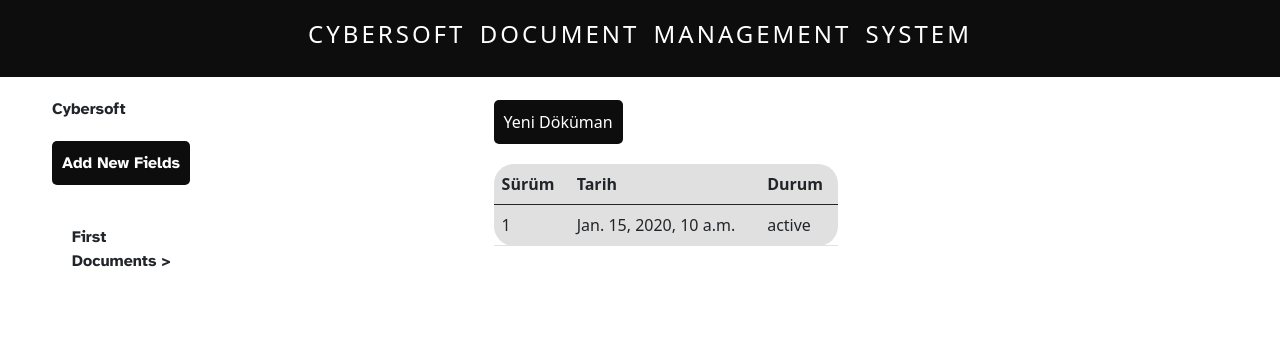
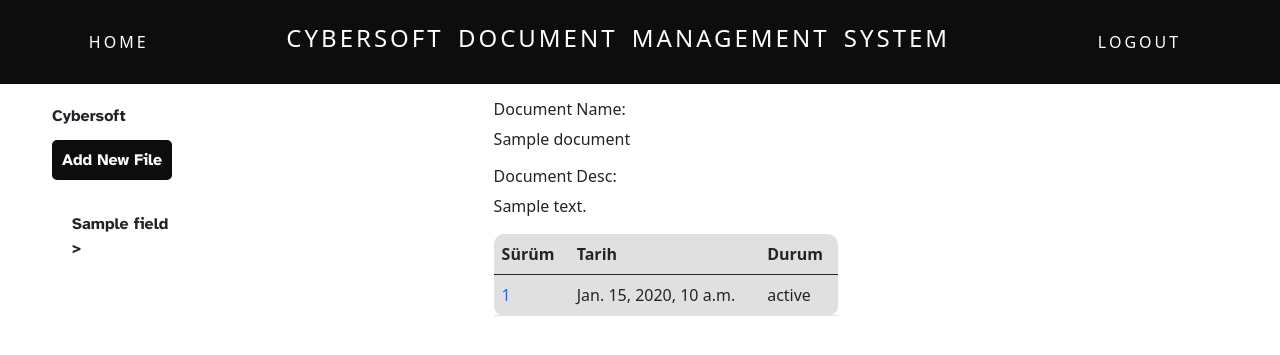
Before and after one commit to talip-git/FileManagementSystemDjango, a Django app: template templates/table.html in a window 1280 px wide. Shown: the top 355 px of the page. Run offline with Django 3.2, Linux system fonts and the light colour scheme; tables that the repository leaves empty hold one stand-in row (values such as "Sample post"); the template is opened without the code that fills it: values that come from a table or form of the project are taken from there, most other values are stand-ins (such as "Sample title", 1, 10 or a date in 2020).

Commit message:
new stuff file download not working

```diff
--- a/filemanager/models.py
+++ b/filemanager/models.py
@@ -8,6 +8,7 @@
     username = models.CharField(max_length=20)
     password = models.CharField(max_length=20)
     email = models.CharField(max_length=20)
+    isAdmin = models.BooleanField(default=False)
 
 class Document(models.Model):
     document_name = models.CharField(max_length=30,default='undefined')
--- a/filemanager/urls.py
+++ b/filemanager/urls.py
@@ -4,6 +4,8 @@
     path('',views.index,name='login'),
     path('register/',views.register,name='register'),
     path('home/',views.home,name="home"),
-    path('home/<str:document_field>',views.specific_docfield,name="home"),
+    path('home/<str:document_name>',views.specific_docfield,name="home"),
     path('addDocument/',views.addDocument,name="addDocument"),
+    path('home/download/<str:document_name>/<str:document_version>',views.download,name="download"),
+    path('logout/',views.logout,name="logout"),
 ]
--- a/static/css/main.css
+++ b/static/css/main.css
@@ -9,7 +9,7 @@
 }
 .table{
     background-color: rgb(224, 224, 224);
-    border-radius: 20px;
+    border-radius: 10px;
     padding: 100px;
 }
 .document-table tr{
--- a/static/css/style.css
+++ b/static/css/styles.css
@@ -7,17 +7,21 @@
 }
 .root{
     display: flex;
+    justify-content: space-between;
 }
 .nav{
     background-color: rgb(14, 13, 13);
     padding: 20px;
     color: white;
     display: flex;
-    justify-content: center;
+    justify-content: space-around;
     align-items: center;
     text-transform: uppercase;
     word-spacing: 5px;
     letter-spacing: 3px;
+}
+.nav a{
+    color: white;
 }
 .sidebar{
     font-family: 'Atkinson Hyperlegible', sans-serif;
--- a/templates/home.html
+++ b/templates/home.html
@@ -1,24 +1,32 @@
 {% extends 'index.html' %}
 {% block main %}
+<nav class="nav">
+  <a href="/home">Home</a>
+  <h4>Cybersoft Document Management System</h4>
+  <a href="/logout" class="btn-add">Logout</a>
+</nav>
 <div class="sidebar">
   <ul id = "sidebar-list">
       <li>Cybersoft</li>
       <li>
-        <button type="button" class="btn-add" data-bs-toggle="modal" data-bs-target="#exampleModal">
-          Add New Fields
-        </button>
+        <a href="/addDocument" class="btn-add">Add New File</a>
       </li>
-      <li id="listItem1">
-        <div class="sidebar-inner-container" id="documentContainer1">
-          <div id="div">
-            First Documents >
-            <ul class="sidebar-inner-list" id="innerList1">
-              <li><a href="/home/hello">Hello</a></li>
-              <li>Second</li>
-            </ul>
+      {% for field in fields  %}
+        <li>
+          <div class="sidebar-inner-container">
+            <div id = "div">
+                {{field.field}} >
+                <ul class="sidebar-inner-list" id = "{{field.field}}">
+                {% for document in alldocuments %}
+                  {% if document.field == field.field %}
+                    <li ><a href = "/home/{{document.document_name}}">{{document.document_name}}</a></li>
+                  {% endif %}
+                {% endfor %}
+                </ul>
+            </div>
           </div>
-        </div>
-      </li>
+        </li>
+      {% endfor %}
   </ul>
 </div>
 {% block table %}
--- a/templates/index.html
+++ b/templates/index.html
@@ -6,7 +6,7 @@
     <meta http-equiv="X-UA-Compatible" content="IE=edge">
     <meta name="viewport" content="width=device-width, initial-scale=1.0">
     <link href="https://cdn.jsdelivr.net/npm/bootstrap@5.0.2/dist/css/bootstrap.min.css" rel="stylesheet" integrity="sha384-EVSTQN3/azprG1Anm3QDgpJLIm9Nao0Yz1ztcQTwFspd3yD65VohhpuuCOmLASjC" crossorigin="anonymous">
-    <link rel="stylesheet" href="{% static 'css/style.css' %}">
+    <link rel="stylesheet" href="{% static 'css/styles.css' %}">
     <link rel="stylesheet" href="{% static 'css/main.css' %}">
     <link rel="preconnect" href="https://fonts.googleapis.com">
     <link rel="preconnect" href="https://fonts.gstatic.com" crossorigin>
@@ -15,9 +15,6 @@
     <title>Document</title>
 </head>
 <body>
-    <nav class="nav">
-      <h4>Cybersoft Document Management System</h4>
-    </nav>
     <div id = "root">
       {% block main %}
       {% endblock main %}
--- a/templates/table.html
+++ b/templates/table.html
@@ -1,7 +1,12 @@
 {% extends 'home.html' %}
 {% block table %}
 <div class="document-table">
-    <button class="btn-document"><a href="/addDocument">Yeni Döküman</a></button>
+    <div>
+      <h6>Document Name: </h6>
+      <p>{{document.document_name}}</p>
+      <h6>Document Desc: </h6>
+      <p>{{document.desc}}</p>
+    </div>
     <table class="table">
       <thead>
         <tr>
@@ -13,7 +18,7 @@
       <tbody>
         {% for document in documents %}
           <tr>
-            <td>{{document.version}}</td>
+            <td><a href="download/{{document.document_name}}/{{document.version}}">{{document.version}}</a></td>
             <td>{{document.change_date}}</td>
             <td>{{document.status}}</td>
           </tr>
```
Also changed, not shown: filemanager/views.py (+33 -13 lines), templates/addDocument.html (+7 -0 lines), templates/login.html (+5 -2 lines), templates/register.html (+5 -2 lines), filemanager/migrations/0007_auto_20210820_2059.py (added).
